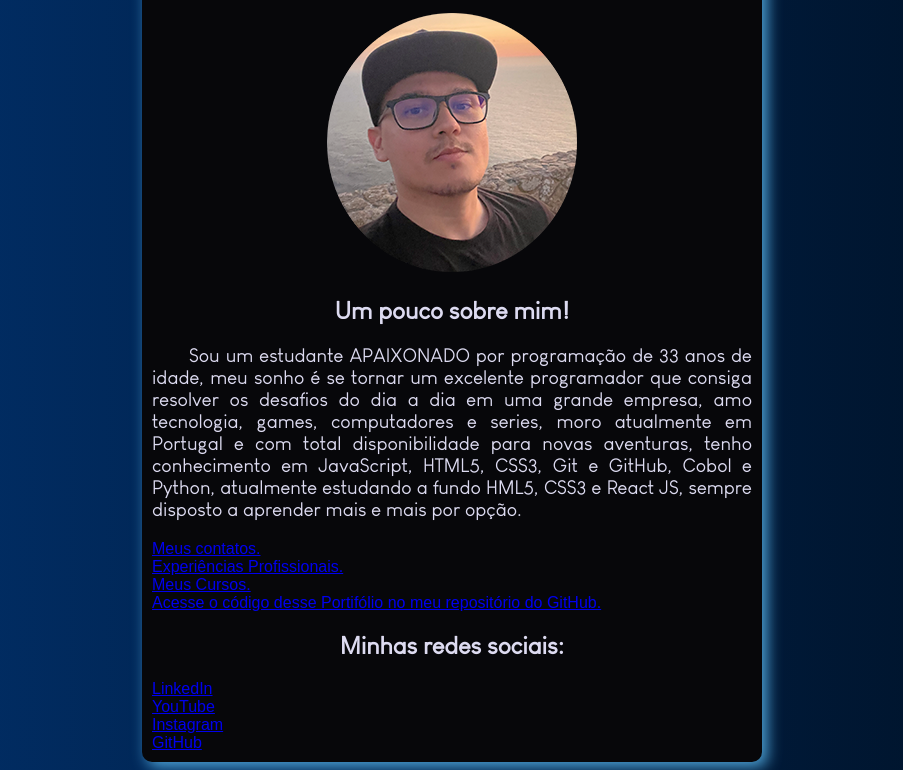
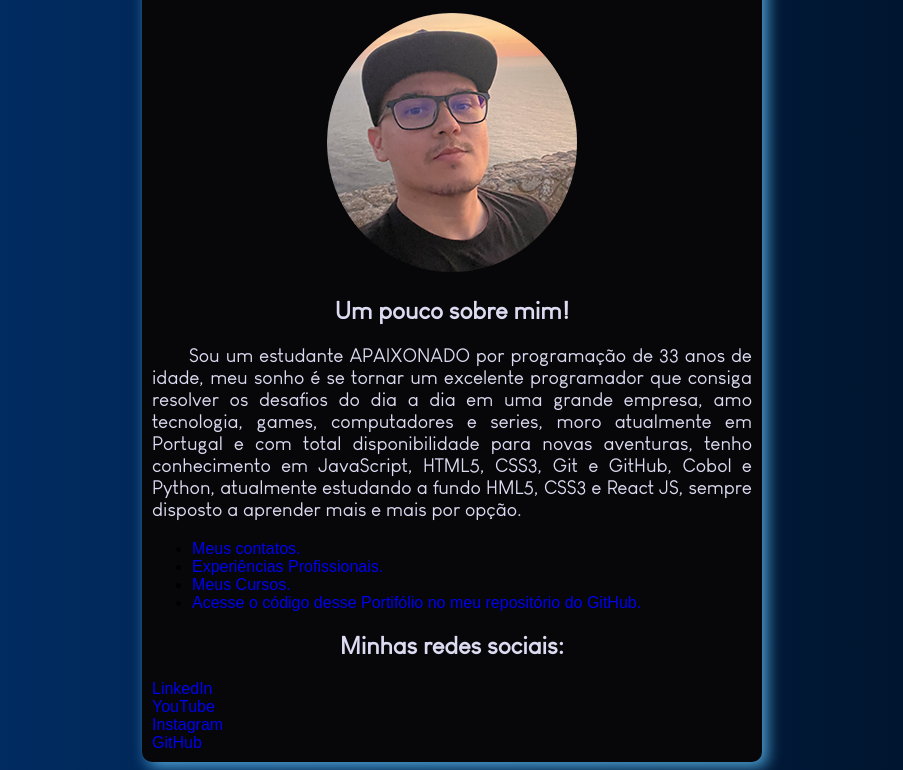
Before and after one commit to BRP448/Meu-Portfolio, a plain HTML site: page index.html in a window 1280 px wide. Shown: the part 122-892 px from the top of the page, without its empty margins (188-1091 px from the left). Drawn offline with Linux system fonts and the light colour scheme.

Commit message:
Link Style

```diff
--- a/index.html
+++ b/index.html
@@ -16,10 +16,12 @@
         <h2>Um pouco sobre mim!</h2>
 
         <p>Sou um estudante APAIXONADO por programação de 33 anos de idade, meu sonho é se tornar um excelente programador que consiga resolver os desafios do dia a dia em uma grande empresa, amo tecnologia, games, computadores e series, moro atualmente em Portugal e com total disponibilidade para novas aventuras, tenho conhecimento em JavaScript, HTML5, CSS3, Git e GitHub, Cobol e Python, atualmente estudando a fundo HML5, CSS3 e React JS, sempre disposto a aprender mais e mais por opção.</p>
-        <a href="contato.html">Meus contatos.</a><br>
-        <a href="expprof.html">Experiências Profissionais.</a><br>
-        <a href="cursos.html">Meus Cursos.</a><br>
-        <a href="https://github.com/BRP448/Meu-Portfolio" target="_blank" rel="external">Acesse o código desse Portifólio no meu repositório do GitHub.</a>
+        <ul>
+            <li><a href="contato.html">Meus contatos.</a></li>
+            <li><a href="expprof.html">Experiências Profissionais.</a></li>
+            <li><a href="cursos.html">Meus Cursos.</a></li>
+            <li><a href="https://github.com/BRP448/Meu-Portfolio" target="_blank" rel="external">Acesse o código desse Portifólio no meu repositório do GitHub.</a></li>
+        </ul>
 
         <h2>Minhas redes sociais:</h2>
 
--- a/style.css
+++ b/style.css
@@ -63,3 +63,22 @@ h4 {
     padding: 10px;
     margin: auto;
 }
+
+a {
+    text-decoration: none;
+}
+
+a:visited {
+    color: #4EA5D9;
+    font-weight: bold;
+}
+
+a:hover {
+    color: #DDDBF1;
+    font-weight: bolder;
+    text-decoration: underline;
+}
+
+a:active {
+    color: #01306b;
+}
--- a/style2.css
+++ b/style2.css
@@ -51,3 +51,22 @@ li {
     color: #07070A;
     font-size: 1.1em;
 }
+
+a {
+    text-decoration: none;
+}
+
+a:visited {
+    color: #4287db;
+    font-weight: bold;
+}
+
+a:hover {
+    color: #045bc5;
+    font-weight: bolder;
+    text-decoration: underline;
+}
+
+a:active {
+    color: #0c61c9;
+}
```
